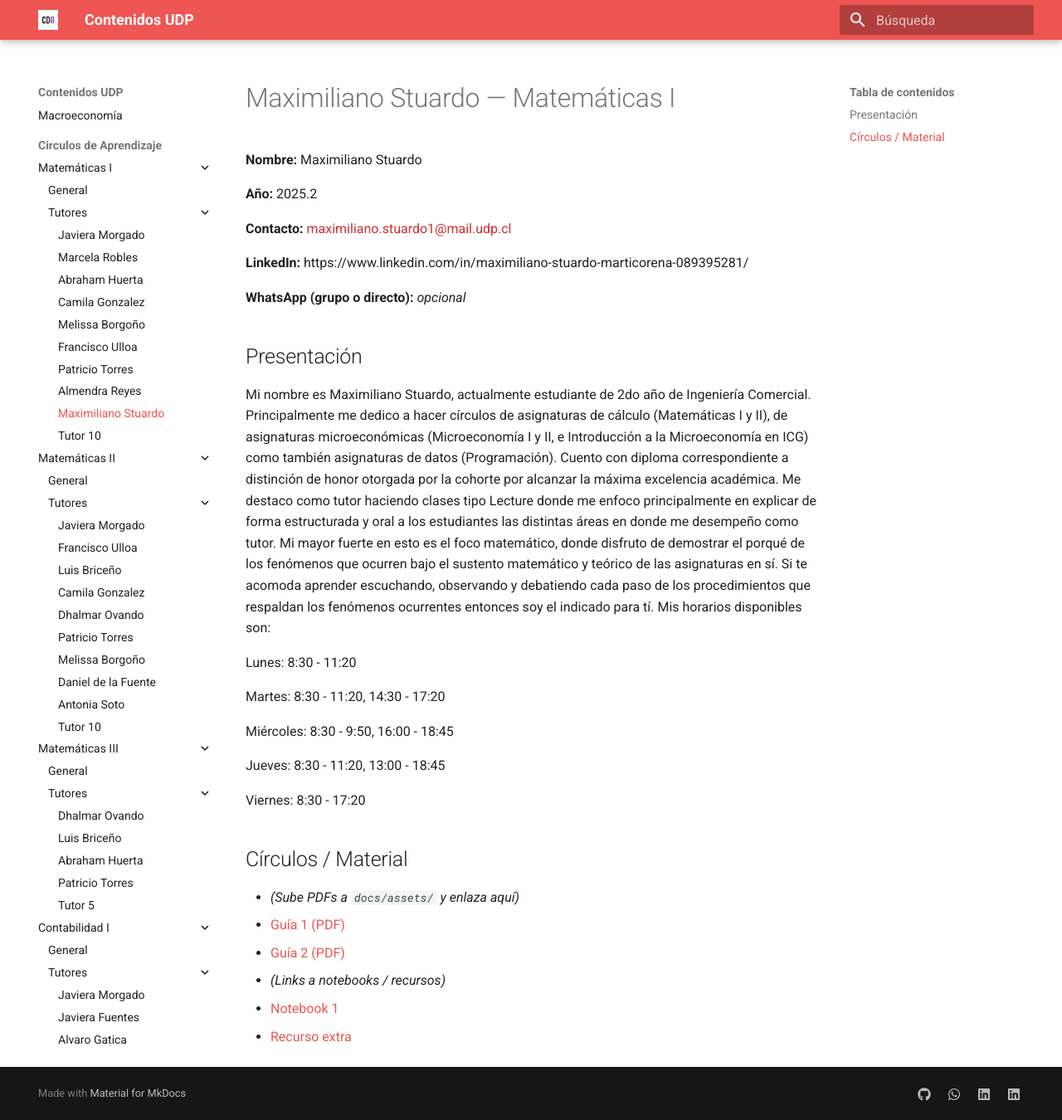
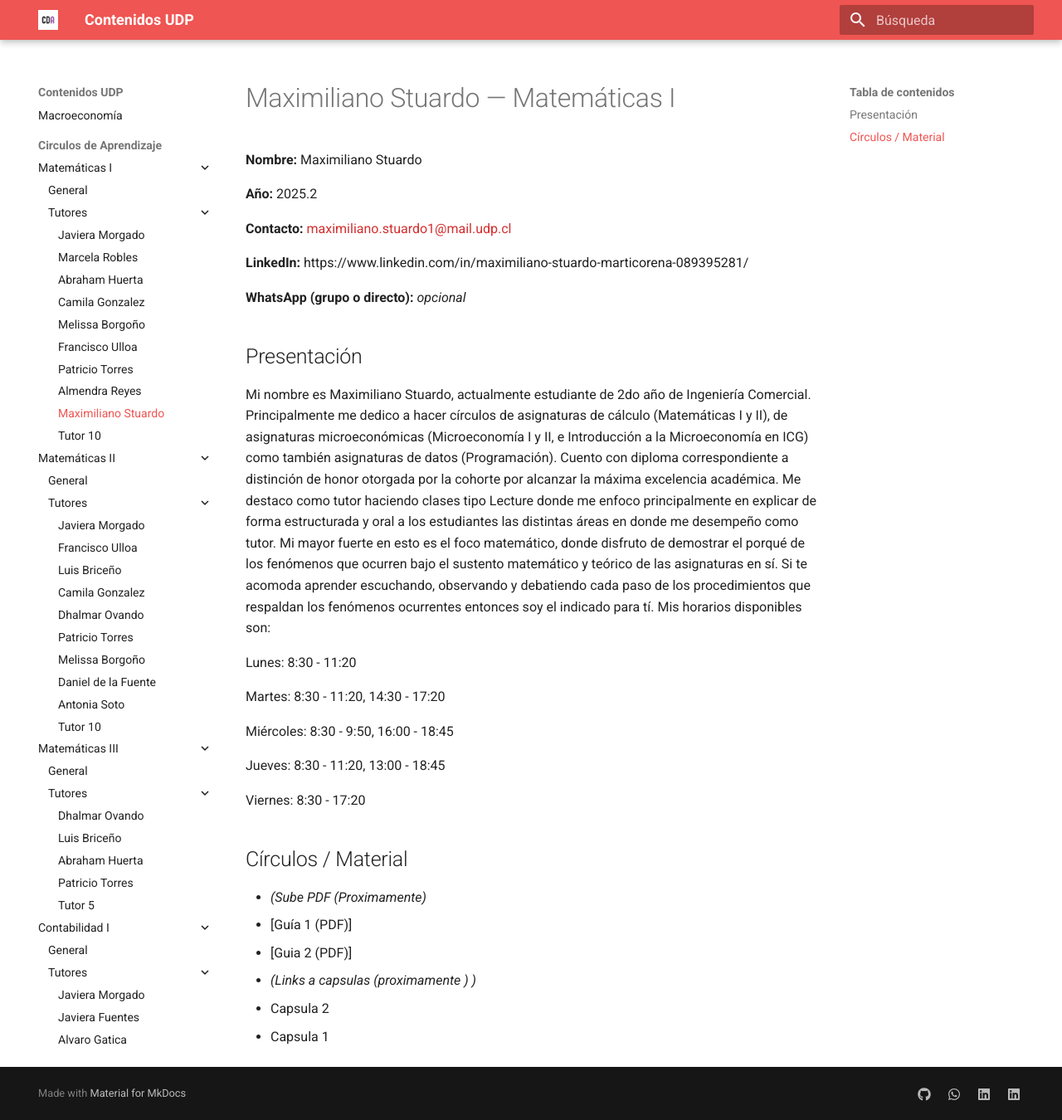
Before and after one commit to cda-fae/cda-fae, an MkDocs documentation site: the page built from docs/tutorias/matematicas-1/tutores/tutor9.md, in a window 1280 px wide and 1350 px high. Shown: the whole window at 83% size. Built offline with MkDocs 1.6.1 and Material for MkDocs 9.7.7, drawn with Linux system fonts in a browser that asks for light colours.

Commit message:
Cambios de links inexistentes y ficha tutor 9 mate 1

```diff
--- a/docs/tutorias/matematicas-1/tutores/tutor9.md
+++ b/docs/tutorias/matematicas-1/tutores/tutor9.md
@@ -26,10 +26,10 @@ Viernes: 8:30 - 17:20
 
 ## Círculos / Material
 
-- *(Sube PDFs a `docs/assets/` y enlaza aquí)*
-  - [Guía 1 (PDF)](../../../assets/guia-1.pdf)
-  - [Guía 2 (PDF)](../../../assets/guia-2.pdf)
+- *(Sube PDF (Proximamente)*
+  - [Guía 1 (PDF)]
+  - [Guia 2 (PDF)]
 
-- *(Links a notebooks / recursos)*
-  - [Notebook 1](https://ejemplo.com/notebook1)
-  - [Recurso extra](https://ejemplo.com/recurso)
+- *(Links a capsulas (proximamente ) )*
+  - Capsula 2
+  - Capsula 1
```
